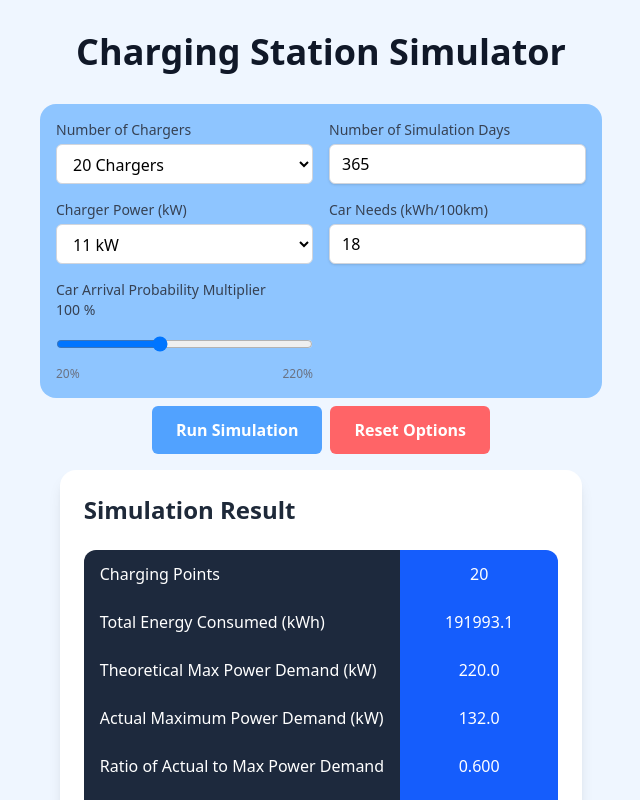
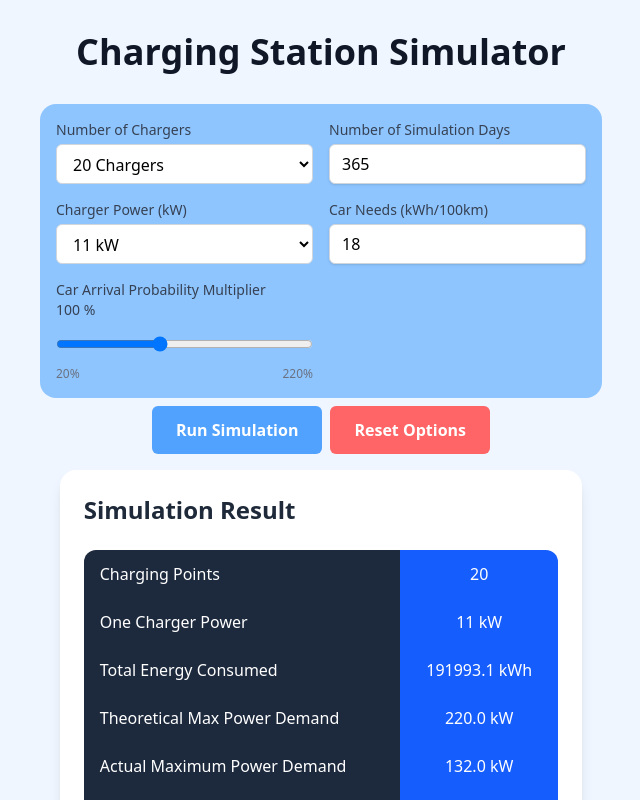
Before and after one commit to egenerse/reonic, a React (Vite) app in the folder packages/frontend/: page / in a window 1280 px wide. Both pictures are taken after a click on the button "Run Simulation". Shown: the top 800 px of the page, without its empty margins (319-959 px from the left). Built offline with nearby package versions, Linux system fonts and the light colour scheme.

Commit message:
feat: add charger power

```diff
--- a/packages/frontend/src/components/SingleResult.tsx
+++ b/packages/frontend/src/components/SingleResult.tsx
@@ -17,26 +17,31 @@ export const SingleResult: React.FC<Props> = ({ result }) => {
         <div className="bg-blue-600 text-white text-center py-3 px-4">
           {result.numberOfChargers}
         </div>
-
         <div className="bg-slate-800 text-white font-medium py-3 px-4">
-          Total Energy Consumed (kWh)
+          One Charger Power
         </div>
         <div className="bg-blue-600 text-white text-center py-3 px-4">
-          {result.totalEnergyConsumedInkWh.toFixed(1)}
+          {result.chargerPowerInkW} kW
+        </div>
+        <div className="bg-slate-800 text-white font-medium py-3 px-4">
+          Total Energy Consumed
+        </div>
+        <div className="bg-blue-600 text-white text-center py-3 px-4">
+          {result.totalEnergyConsumedInkWh.toFixed(1)} kWh
         </div>
 
         <div className="bg-slate-800 text-white font-medium py-3 px-4">
-          Theoretical Max Power Demand (kW)
+          Theoretical Max Power Demand
         </div>
         <div className="bg-blue-600 text-white text-center py-3 px-4">
-          {result.theoreticalMaxPowerDemand.toFixed(1)}
+          {result.theoreticalMaxPowerDemand.toFixed(1)} kW
         </div>
 
         <div className="bg-slate-800 text-white font-medium py-3 px-4">
-          Actual Maximum Power Demand (kW)
+          Actual Maximum Power Demand
         </div>
         <div className="bg-blue-600 text-white text-center py-3 px-4">
-          {result.actualMaximumPowerDemandInkW.toFixed(1)}
+          {result.actualMaximumPowerDemandInkW.toFixed(1)} kW
         </div>
 
         <div className="bg-slate-800 text-white font-medium py-3 px-4">
--- a/packages/frontend/src/utils/simulation.ts
+++ b/packages/frontend/src/utils/simulation.ts
@@ -168,5 +168,6 @@ export const runSimulation = ({
     ratioOfActualToMaximumPowerDemand,
     totalChargingEvents,
     carArrivalProbabilityMultiplier,
+    chargerPowerInkW,
   };
 };
--- a/packages/frontend/src/utils/types.ts
+++ b/packages/frontend/src/utils/types.ts
@@ -23,6 +23,7 @@ export type SimulationResult = {
   ratioOfActualToMaximumPowerDemand: number;
   totalChargingEvents: number;
   carArrivalProbabilityMultiplier: number;
+  chargerPowerInkW: number;
 };
 
 export type ChargingEvent = {
```
